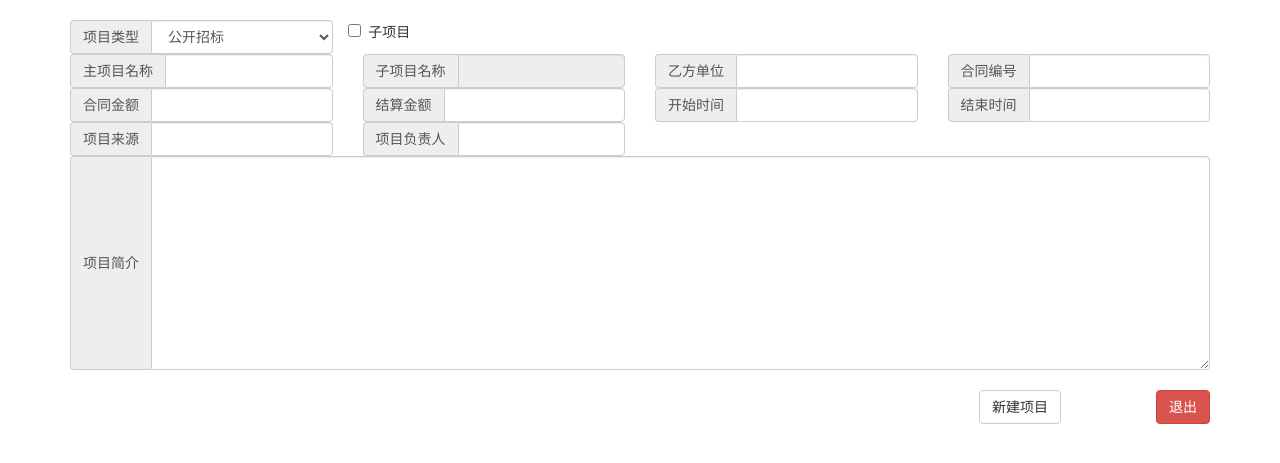
After one commit to yueshouzhen/Code_Web, a PHP site: page /newpro.php in a window 1280 px wide. The commit adds this page. Shown: the top 463 px of the page. Run offline with PHP 8.4, Linux system fonts and the light colour scheme.

Commit message:
20180316

```diff
--- /dev/null
+++ b/newpro.php
@@ -0,0 +1,158 @@
+<!DOCTYPE html PUBLIC "-//W3C//DTD XHTML 1.0 Transitional//EN" "http://www.w3.org/TR/xhtml1/DTD/xhtml1-transitional.dtd">
+<html xmlns="http://www.w3.org/1999/xhtml">
+<head>
+<meta http-equiv="Content-Type" content="text/html; charset=utf-8" />
+<title>gongkaizhaobiao</title>
+<link href="bootstrap-3.3.7-dist/css/bootstrap.min.css"  rel="stylesheet" />
+<script src="js/jquery.min.js" type="text/javascript" ></script>
+<script src="bootstrap-3.3.7-dist/js/bootstrap.min.js" type="text/javascript"></script>
+<link href="css/gongkaizhaobiao.css" rel="stylesheet"/>
+<script type="text/javascript">
+$(document).ready(function(e) {
+	$("#yesorno").attr("readonly",true);
+	$("input:checkbox").change(function(e) {
+   if($(this).is(":checked"))
+   {$("#yesorno").attr("readonly",false)}
+   else
+   {$("#yesorno").attr("readonly",true)}
+});
+
+
+$("button").click(function(e) {
+	var val="'";
+   // alert("hello");
+	val=val+($("select").find("option:selected").text());
+	$("input[type='text']").each(function(index, element) {
+	  val=val+"','"+($(this).val());
+    });
+	val=val+"','"+($("textarea").val())+"'";
+	//alert(val);
+	//get value and send to php
+	//if ($('input:checkbox').is(":checked")){alert("子项目")}
+
+	$.post("insert_newpro.php",{'data':val},function(data){
+		 data=data.replace(/\s/g,'');
+		alert(data);
+		if(data=="true")
+	{alert("新建项目成功,请对项目进行管理！")}
+	else{
+		alert("写入数据库失败,请重试!");
+		}
+
+
+		})
+	});
+
+
+});
+
+
+</script>
+
+</head>
+
+<body >
+<div class="container" style=" margin-top:20px;" >
+<div class=" form-group">
+  <div class="row"> </div>
+  <div class="row rowheight">
+  	<div class="col-md-3 center-block" >
+    <div class="input-group">
+    	<span class="input-group-addon ">项目类型</span>
+        <select class="selectpicker form-control " title="请选择项目类型">
+            <option value="0">公开招标</option>
+            <option value="1">邀请招标</option>
+            <option value="2">竞争性谈判</option>
+            <option value="3">单一来源</option>
+            <option value="4">询价</option>
+        </select>
+
+        </div>
+  	</div>
+    <div class="col-mg-1 center-block">
+     <input type="checkbox"/><span style=""> &nbsp子项目</span>
+    </div>
+ </div>
+
+  <div class="row rowheight">
+    <div class="col-md-3">
+      <div class="input-group"> <span class="input-group-addon" >主项目名称</span>
+        <input type="text" class="form-control">
+      </div>
+    </div>
+    <div class="col-md-3">
+      <div class="input-group"> <span class="input-group-addon">子项目名称</span>
+        <input type="text" class="form-control"  id="yesorno">
+      </div>
+    </div>
+    <div class="col-md-3">
+      <div class="input-group"> <span class="input-group-addon">乙方单位</span>
+        <input type="text" class="form-control">
+      </div>
+    </div>
+    <div class="col-md-3">
+      <div class="input-group"> <span class="input-group-addon">合同编号</span>
+        <input type="text" class="form-control">
+      </div>
+    </div>
+  </div>
+  <div class="row rowheight">
+    <div class="col-md-3">
+      <div class="input-group"> <span class="input-group-addon">合同金额</span>
+        <input type="text" class="form-control">
+      </div>
+    </div>
+    <div class="col-md-3">
+      <div class="input-group"> <span class="input-group-addon">结算金额</span>
+        <input type="text" class="form-control">
+      </div>
+    </div>
+    <div class="col-md-3">
+      <div class="input-group"> <span class="input-group-addon">开始时间</span>
+        <input type="text" class="form-control">
+      </div>
+    </div>
+    <div class="col-md-3">
+      <div class="input-group"> <span class="input-group-addon">结束时间</span>
+        <input type="text" class="form-control">
+      </div>
+    </div>
+  </div>
+    <div class="row rowheight">
+    <div class="col-md-3">
+      <div class="input-group"> <span class="input-group-addon">项目来源</span>
+        <input type="text" class="form-control">
+      </div>
+    </div>
+    <div class="col-md-3">
+      <div class="input-group"> <span class="input-group-addon">项目负责人</span>
+        <input type="text" class="form-control">
+      </div>
+    </div>
+
+  </div>
+  <div class="row">
+    <div class="col-md-12">
+      <div class="input-group"> <span class="input-group-addon">项目简介</span>
+        <!--  <input type="text" class="form-control" style="height:100px;">-->
+        <textarea class="form-control" rows="10" ></textarea>
+      </div>
+    </div>
+  </div>
+  <div class="row" style="margin-top:20px;">
+  	<div class="col-md-12">
+    <button type="button" class="btn btn-danger pull-right col-md-offset-1" id="quitme">退出</button>
+    <button type="button" class="btn btn-default pull-right " id="newpro">新建项目</button>
+
+    </div>
+  </div>
+  </div>
+</div>
+
+<!--<div class="input-group">
+            <span class="input-group-addon">项目名称</span>
+            <input type="text" class="form-control">
+</div>-->
+
+</body>
+</html>
```
Also changed, not shown: gongkaizhaobiao.php (deleted, +0 -75 lines), insert_newpro.php (added, +8 -0 lines), project_main.php (+14 -17 lines), promanager.php (added, +29 -0 lines).
